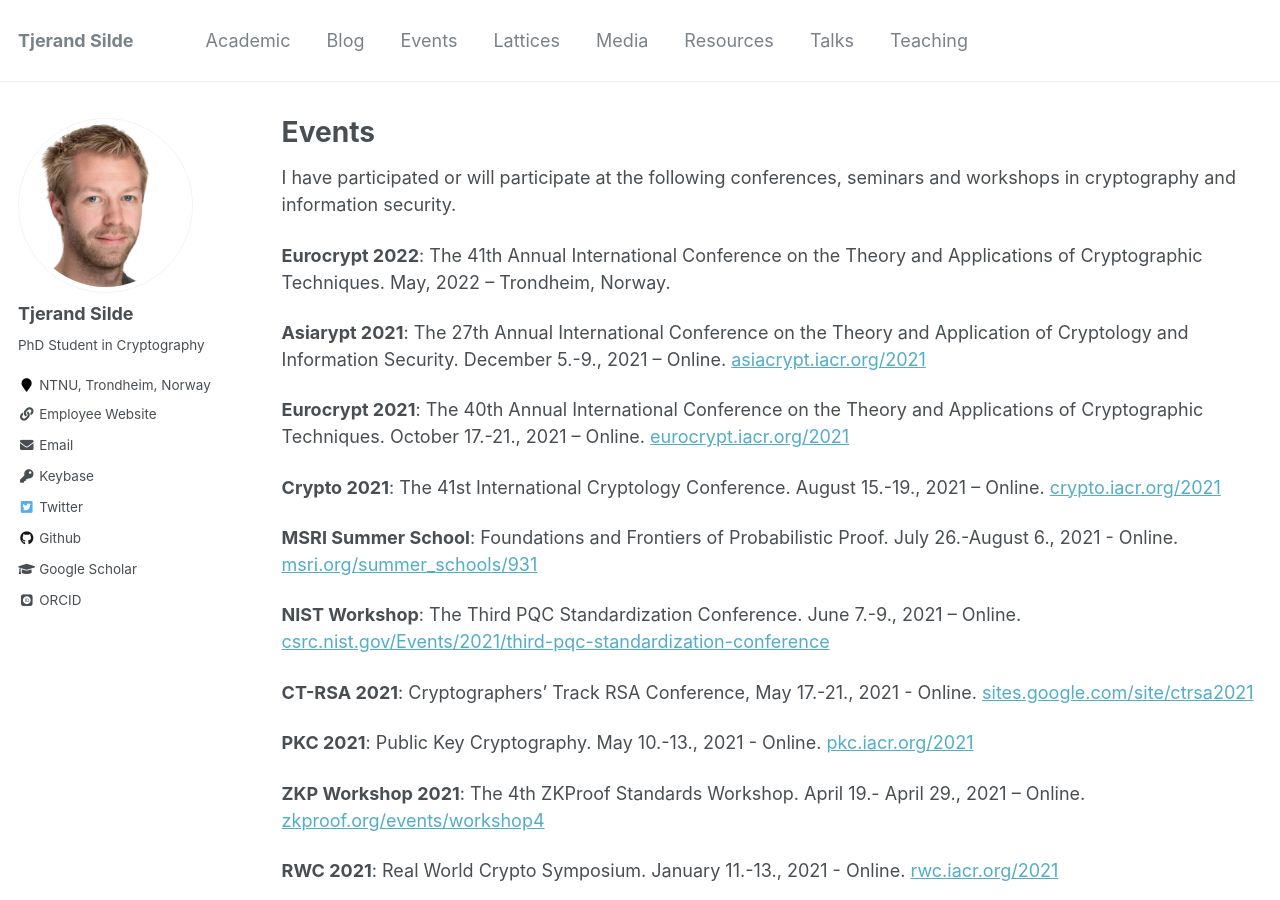
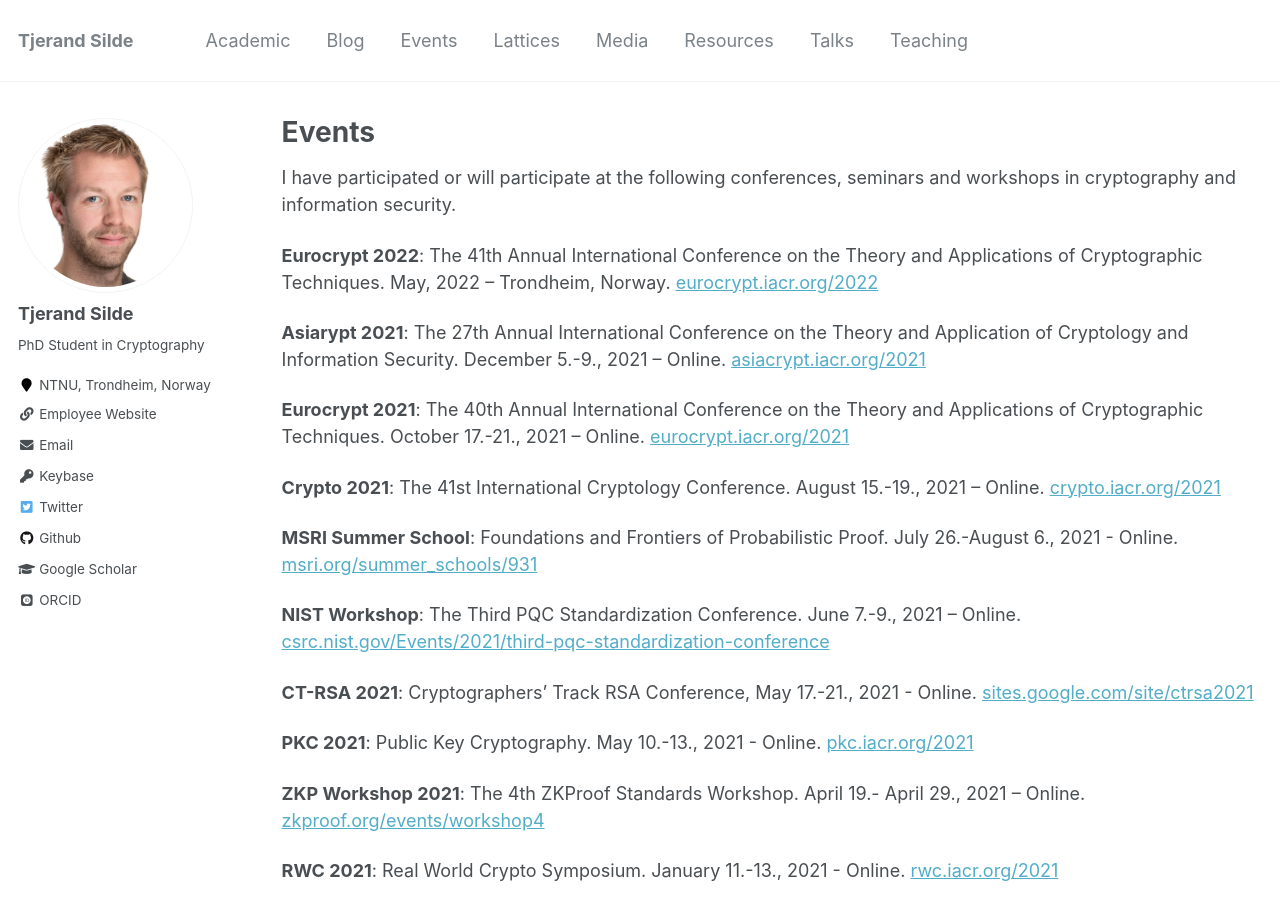
Before and after one commit to tjesi/tjesi.github.io, a Jekyll site: the page built from _pages/events.md, in a window 1280 px wide and 900 px high. Built offline with Jekyll 4.4.1, drawn with Linux system fonts in a browser that asks for light colours; some web fonts are replaced.

Commit message:
Update events.md

```diff
--- a/_pages/events.md
+++ b/_pages/events.md
@@ -7,7 +7,7 @@ author_profile: true
 
 I have participated or will participate at the following conferences, seminars and workshops in cryptography and information security.
 
-**Eurocrypt 2022**: The 41th Annual International Conference on the Theory and Applications of Cryptographic Techniques. May, 2022 – Trondheim, Norway.
+**Eurocrypt 2022**: The 41th Annual International Conference on the Theory and Applications of Cryptographic Techniques. May, 2022 – Trondheim, Norway. [eurocrypt.iacr.org/2022](https://eurocrypt.iacr.org/2022)
 
 **Asiarypt 2021**: The 27th Annual International Conference on the Theory and Application of Cryptology and Information Security. December 5.-9., 2021 – Online. [asiacrypt.iacr.org/2021](https://asiacrypt.iacr.org/2021)
 
```
